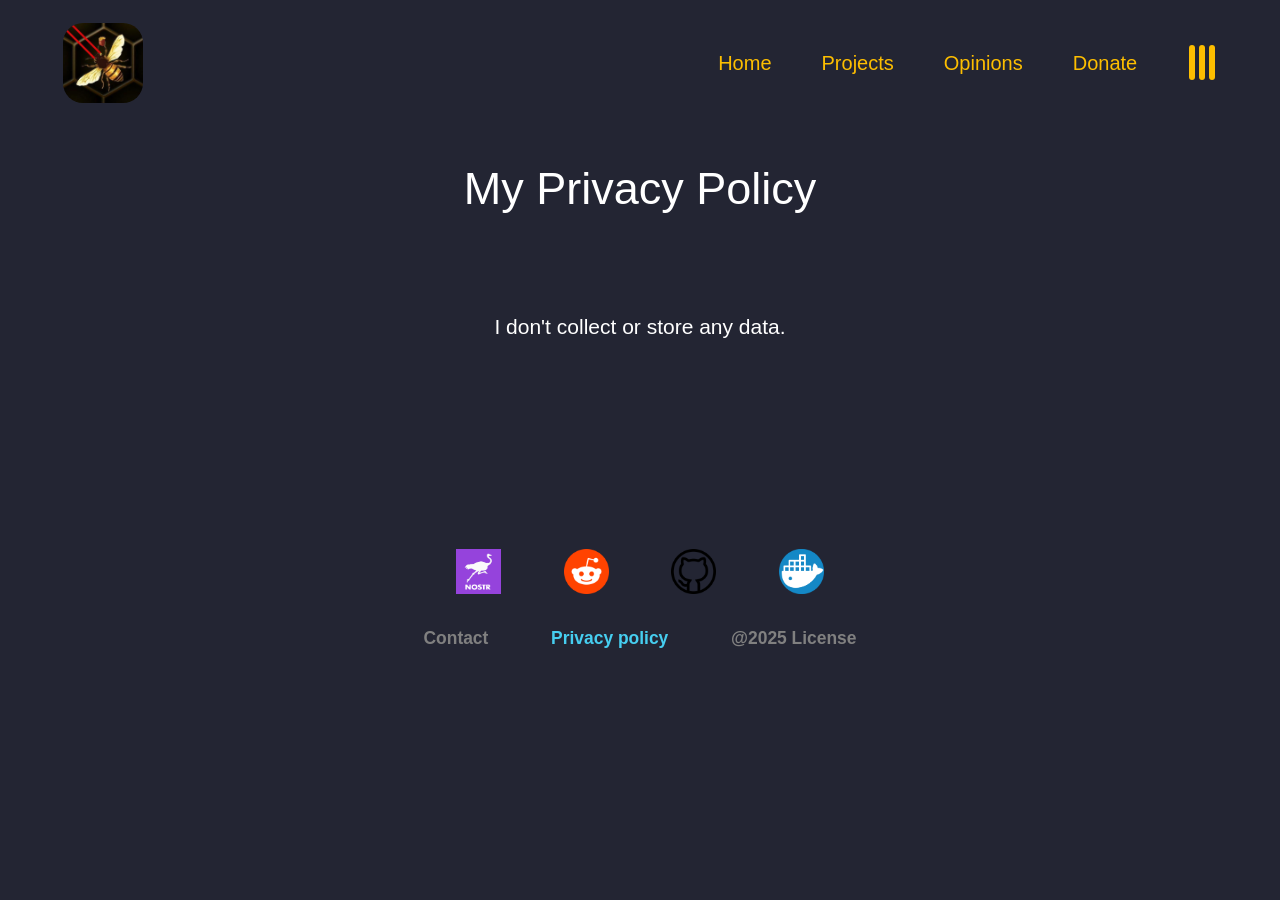
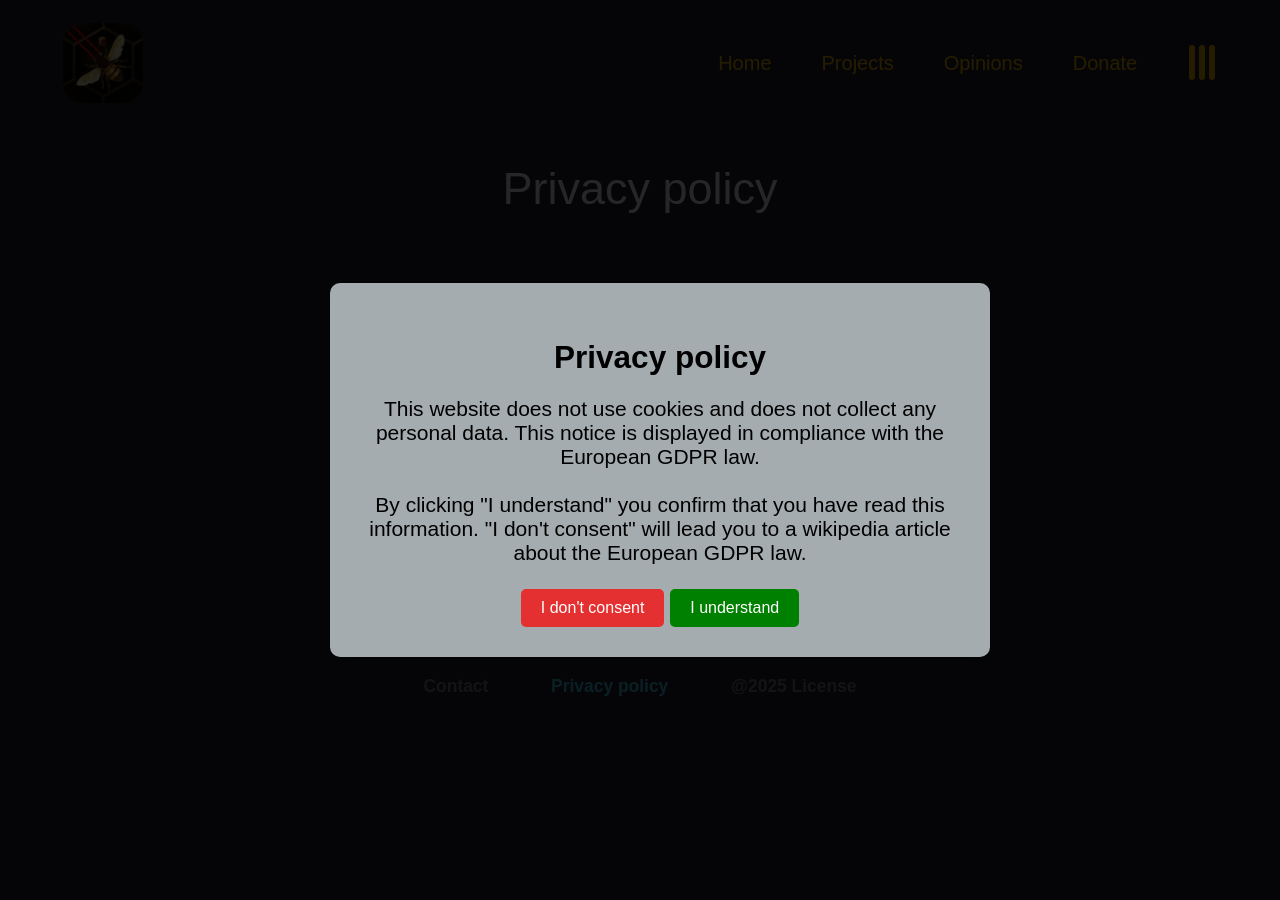
Before and after one commit to RealCocoArdo/Coco_Ardo, a PHP site: page /p/privacyPolicy.html in a window 1280 px wide. Run offline with PHP 8.4, Linux system fonts and the light colour scheme.

Commit message:
privacy popup

```diff
--- a/main.css
+++ b/main.css
@@ -2,6 +2,62 @@ html{
     scroll-behavior: smooth;
     overflow-x: hidden;
 }
+
+    /* privacypolicy-Overlay */
+    #privacypolicy-popup{
+      position: fixed;
+      top: 0;
+      left: 0;
+      width: 100vw;
+      height: 100vh;
+      background-color: rgba(0, 0, 0, 0.85);
+      color: white;
+      display: flex;
+      flex-direction: column;
+      justify-content: center;
+      align-items: center;
+      z-index: 9999;
+      padding: 20px;
+      text-align: center;
+    }
+
+    #privacypolicy-box{
+      background-color: rgb(164, 172, 175);
+      color: #000000;
+      padding: 30px;
+      border-radius: 10px;
+      max-width: 600px;
+      box-shadow: 0 0 20px rgba(0, 0, 0, 0.3);
+      text-align: center;
+    }
+
+    #privacypolicy-popup h2{
+      margin-bottom: 1rem;
+    }
+
+    #privacypolicy-popup p{
+      max-width: 600px;
+      margin-bottom: 1.5rem;
+    }
+
+    #redb{
+      padding: 10px 20px;
+      font-size: 16px;
+      cursor: pointer;
+      background-color: rgba(255, 0, 0, 0.719);
+      color: white;
+      border: none;
+      border-radius: 5px;
+    }
+    #blueb{
+      padding: 10px 20px;
+      font-size: 16px;
+      cursor: pointer;
+      background-color: green;
+      color: white;
+      border: none;
+      border-radius: 5px;
+    }
 
 body{
     font-family: Arial, Helvetica, sans-serif;
--- a/main.js
+++ b/main.js
@@ -15,3 +15,19 @@ function dropping() {
       }
     }
   }
+
+function acceptprivacypolicy() {
+      localStorage.setItem('privacypolicyAccepted', 'true');
+      document.getElementById('privacypolicy-popup').style.display = 'none';
+    }
+
+    // Check when loading whether consent has already been given
+    window.addEventListener('DOMContentLoaded', () => {
+      if (localStorage.getItem('privacypolicyAccepted') === 'true') {
+        document.getElementById('privacypolicy-popup').style.display = 'none';
+      }
+    });
+
+function declineprivacypolicy() {
+window.location.href = "https://en.wikipedia.org/wiki/General_Data_Protection_Regulation"
+}
--- a/p/privacyPolicy.html
+++ b/p/privacyPolicy.html
@@ -10,6 +10,24 @@
     <title>Coco_Ardo</title>
 </head>
 <body>
+
+  <!-- privacypolicy Popup -->
+  <div id="privacypolicy-popup">
+    <div id="privacypolicy-box">
+    <h2>Privacy policy</h2>
+    <p>
+      This website does not use cookies and does not collect any personal data.
+      This notice is displayed in compliance with the European GDPR law.
+      <br><br> By clicking "I understand" you confirm that you have read this information.
+      "I don't consent" will lead you to a wikipedia article about the European GDPR law.
+    </p>
+    <button onclick="declineprivacypolicy()" id="redb">I don't consent</button>
+    <button onclick="acceptprivacypolicy()" id="blueb">I understand</button>
+    </div>
+  </div>
+
+  <!-- Main Content -->
+  <div id="main-content">
     <nav class="nav">
         <div class="navlogo">
             <a href="../index.html"><img src="../pictures/Coco_Ardo.png" alt="Logo" style="border-radius: 20px;"></a>
@@ -36,10 +54,11 @@
         </ul>
     </nav>
     <section class="title">
-        My Privacy Policy
+        Privacy policy
     </section>
     <section class="loremipsum">
-        I don't collect or store any data.
+        This website does not use cookies and does not collect any personal data.
+        <br> You can confirm it yourself by verifying the source code on <a href="https://github.com/RealCocoArdo/Coco_Ardo" target="_blank">Github</a>.
         <br><br><br>
     </section>
 
@@ -57,6 +76,7 @@
         <li><h5><a id="blue">Privacy policy</a></h5></li>
         <li><h5><a href="https://github.com/RealCocoArdo/Coco_Ardo/blob/main/LICENSE.md" target="_blank">@<script>document.write(/\d{4}/.exec(Date())[0])</script> License</a></h5></li>
     </ul>
-</footer>
+    </footer>
+  </div>
 </body>
 </html>
```
Also changed, not shown: index.html (+19 -3 lines), p/contact.html (+22 -3 lines), p/donate.html (+20 -3 lines), p/opinions.html (+20 -1 lines), p/projects.html (+20 -1 lines), pp/bitcoin-informationstag.html (+20 -1 lines), sp/articles.html (+20 -1 lines), sp/bitcoin.html (+20 -1 lines), sp/courses.html (+20 -1 lines), sp/help.html (+20 -1 lines), sp/privacy.html (+20 -1 lines).
